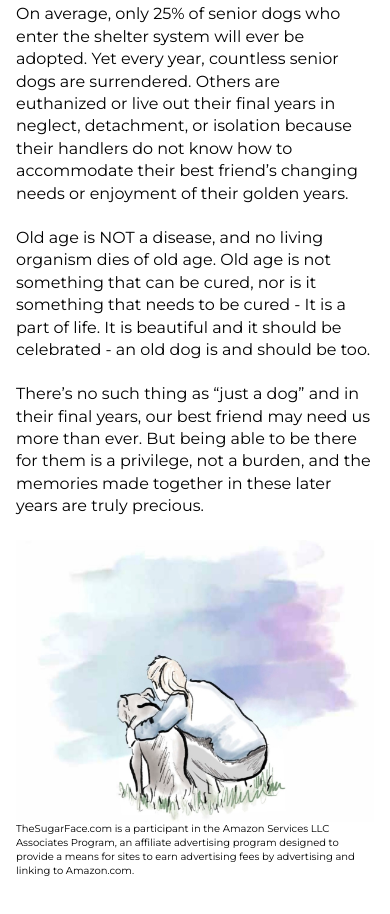
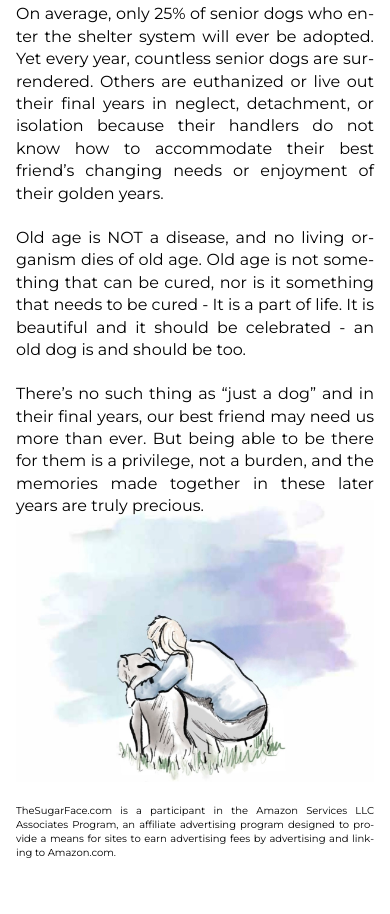
Before and after one commit to Klaney/sugar-face-site, a plain HTML site: page about/index.html in a window 390 px wide. Shown: the part 568-1482 px from the top of the page. Drawn offline with Linux system fonts and the light colour scheme.

Commit message:
Justify About/Greg text on all sizes, tuck About image under text, center products heading
Co-Authored-By: Claude Opus 5.5 <noreply@anthropic.com>

```diff
--- a/assets/styles.css
+++ b/assets/styles.css
@@ -57,8 +57,10 @@ main {
   padding: 24px 16px 56px;
 }
 .prose p {
+  position: relative; /* keeps text painted above the overlapping About image */
   margin: 0 0 22px;
   text-align: justify;
+  hyphens: auto;
 }
 
 h1 {
@@ -78,6 +80,8 @@ figcaption {
   width: 600px;
   margin: 0 auto;
 }
+/* About: tuck the top of the watercolor up under the last paragraph */
+.prose .centered-image { margin: -40px auto 22px; }
 
 .fine-print {
   font-size: 10px;
@@ -110,6 +114,7 @@ main.order { max-width: 1012px; }
 
 /* Recommended Products */
 .products { font-size: 14px; }
+.products h1 { text-align: center; }
 .products .disclosure {
   text-align: center;
   margin: 0 0 30px;
@@ -124,7 +129,6 @@ main.order { max-width: 1012px; }
 
 @media (max-width: 760px) {
   h1 { font-size: 36px; }
-  .prose p, .fine-print { text-align: left; }
   .site-nav ul { justify-content: center; }
   .site-nav a { padding: 8px 10px; }
 }
```
